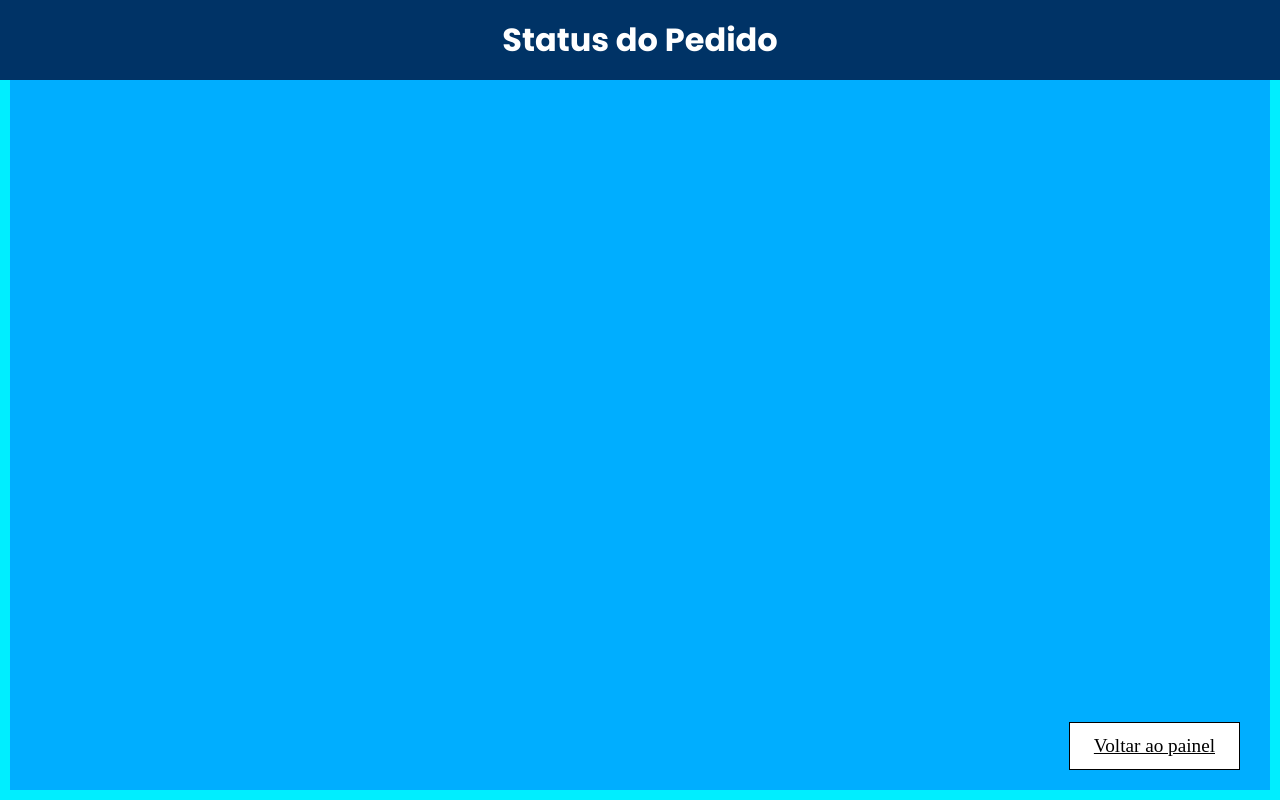
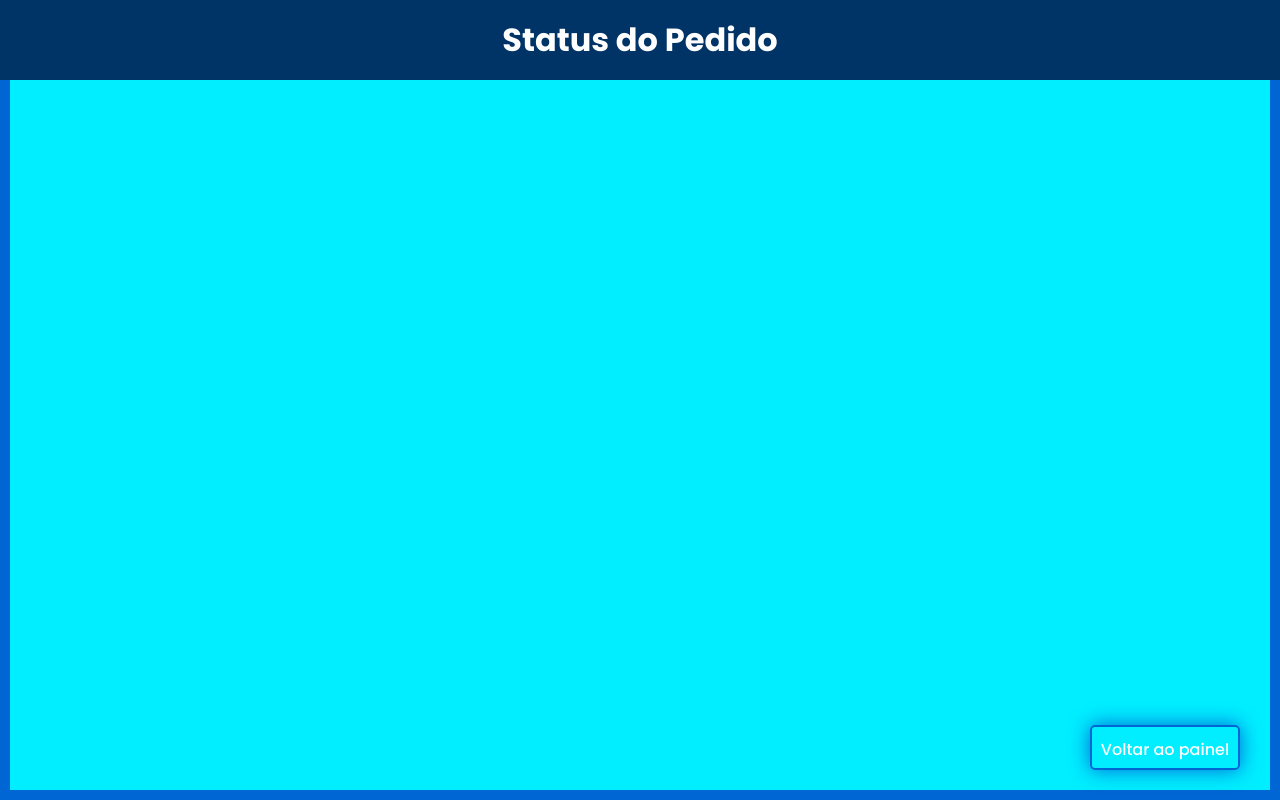
Before and after one commit to RianTech-creator/pm-fe, a Django app: page /pedido/status/ in a window 1280 px wide. Run offline with Django 5.2, Linux system fonts and the light colour scheme; some libraries are stand-ins or nearby versions.

Commit message:
status pedido terminado

```diff
--- a/pedido/templates/status_pedido.html
+++ b/pedido/templates/status_pedido.html
@@ -26,6 +26,8 @@
 {% endblock %}
 
 {% block footer %}
-    <!-- O ideal é que este botão seja um link para a página do painel -->
-    <a href="{% url 'painel_cantineiro' %}" class="back-button">Voltar ao painel</a>
+    <div class="footer-container">
+        <!-- O ideal é que este botão seja um link para a página do painel -->
+        <a href="{% url 'painel_cantineiro' %}" class="btn-animated">Voltar ao painel</a>
+    </div>
 {% endblock %}
--- a/static/style.css
+++ b/static/style.css
@@ -86,8 +86,10 @@
   text-align: center;
   line-height: 45px; /* Alinha o texto verticalmente */
   transition: 0.5s;
-  /* Aplica a mesma animação RGB do botão de login */
-  animation: rgb-animation 7s linear infinite;
+  /* Modificado para usar a animação de borda */
+  background: transparent; /* Fundo transparente */
+  border: 2px solid; /* Borda que será animada */
+  animation: rgb-screen-border-animation 7s linear infinite;
 }
 
 /* Estilos para o Painel do Usuário */
@@ -450,7 +452,6 @@
     justify-content: center;
     align-items: center;
     animation: none; /* Garante que a animação de botão não seja aplicada */
-    z-index: 100; /* Garante que fique acima de outros conteúdos */
 }
 
 /* Novo container para o conteúdo da página de status */
@@ -464,9 +465,11 @@
     box-sizing: border-box;
 }
 
-.order-list-container {
-    /* O padding agora é controlado pelo .status-page-content */
+.status-pedido-body {
+    background-color: var(--neon-color);
+    animation: rgb-screen-border-animation 7s linear infinite;
 }
+
 
 .order-list li {
     color: black;
@@ -487,16 +490,23 @@
     animation: none; /* Remove a animação global de botão */
 }
 
+.footer-container {
+    position: absolute;
+    bottom: 30px;
+    right: 40px; /* Posiciona no canto direito */
+    /* Removemos as propriedades de centralização */
+}
+
+/* Esconde o header padrão na página do carrinho */
+.cart-page-body header {
+    display: none;
+}
+
 /* A animação foi reativada, mas agora com o tema azul */
 .cart-page-body {
     background-color: var(--neon-color) !important; /* Fundo preto para a animação de borda se destacar */
     font-family: "Poppins", sans-serif !important;
     animation: rgb-screen-border-animation 7s linear infinite;
-}
-
-/* Esconde o header padrão na página do carrinho */
-.cart-page-body header {
-    display: none;
 }
 
 .carrinho-container {
```
